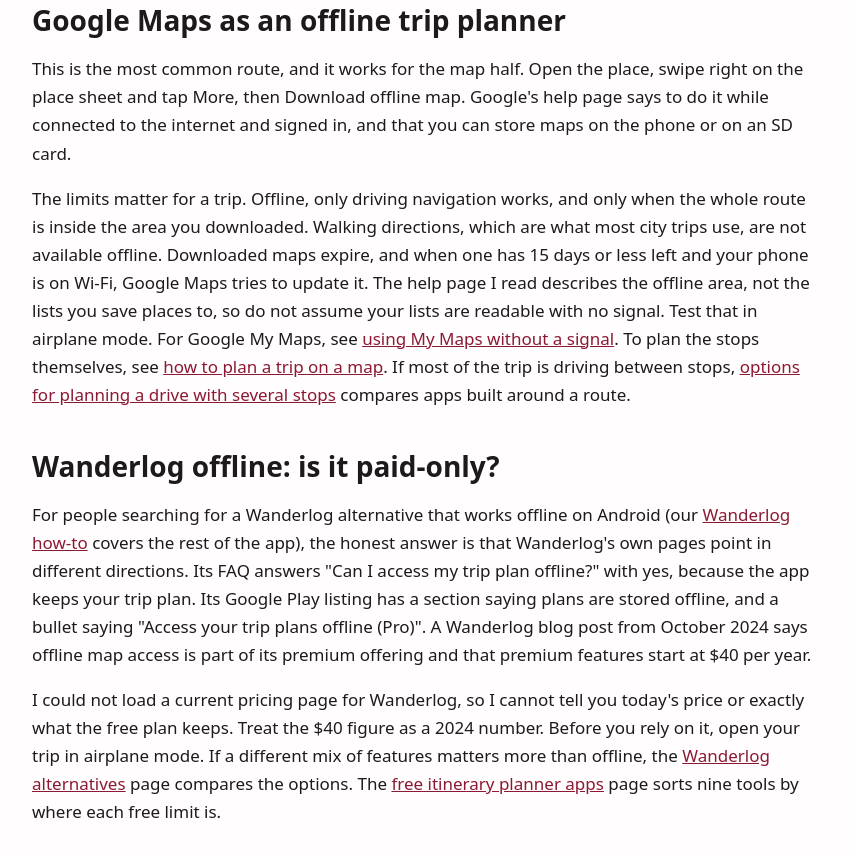
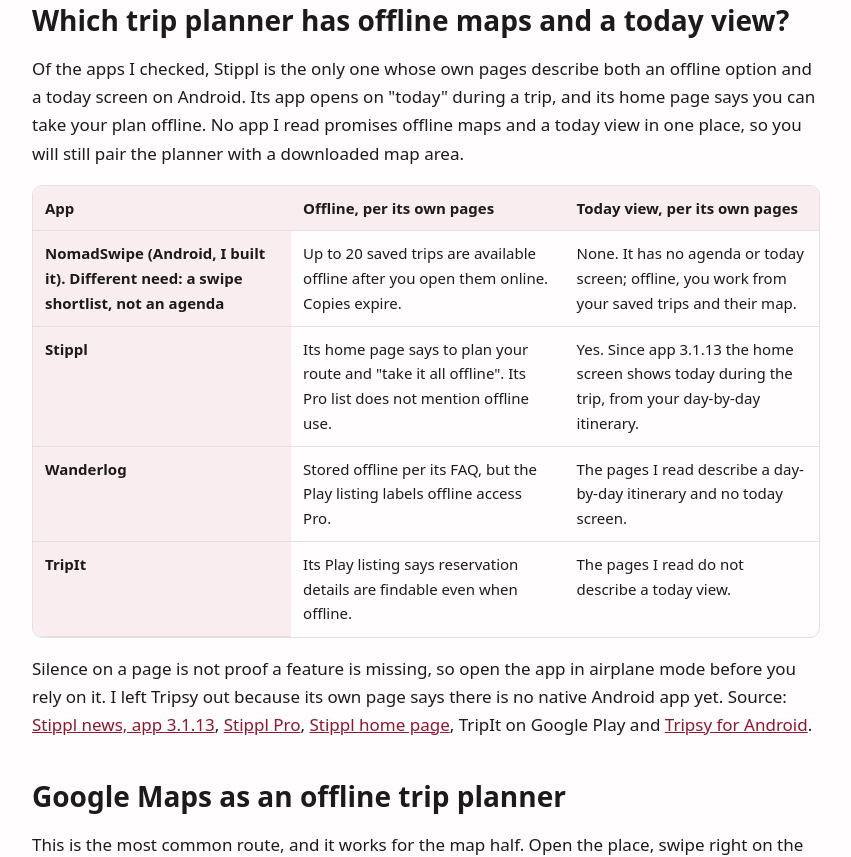
Before and after one commit to sbgeorgi/option3, a plain HTML site: page alternatives/offline-trip-planner-android.html in a window 1280 px wide. Shown: the part 2064-2921 px from the top of the page, without its empty margins (214-1065 px from the left). Drawn offline with Linux system fonts and the light colour scheme.

Commit message:
offline-trip-planner-android: section answering offline maps and today view (sourced same day)
Co-Authored-By: Claude Sonnet 5.5 <noreply@anthropic.com>

```diff
--- a/alternatives/offline-trip-planner-android.html
+++ b/alternatives/offline-trip-planner-android.html
@@ -245,6 +245,21 @@ main>p:first-child>a:only-child{display:inline-flex;align-items:center;min-heigh
   </table>
   </div>
 
+  <h2>Which trip planner has offline maps and a today view?</h2>
+  <p>Of the apps I checked, Stippl is the only one whose own pages describe both an offline option and a today screen on Android. Its app opens on "today" during a trip, and its home page says you can take your plan offline. No app I read promises offline maps and a today view in one place, so you will still pair the planner with a downloaded map area.</p>
+  <div class="tablewrap">
+  <table>
+    <thead><tr><th scope="col">App</th><th scope="col">Offline, per its own pages</th><th scope="col">Today view, per its own pages</th></tr></thead>
+    <tbody>
+      <tr><th scope="row">NomadSwipe (Android, I built it). Different need: a swipe shortlist, not an agenda</th><td>Up to 20 saved trips are available offline after you open them online. Copies expire.</td><td>None. It has no agenda or today screen; offline, you work from your saved trips and their map.</td></tr>
+      <tr><th scope="row">Stippl</th><td>Its home page says to plan your route and "take it all offline". Its Pro list does not mention offline use.</td><td>Yes. Since app 3.1.13 the home screen shows today during the trip, from your day-by-day itinerary.</td></tr>
+      <tr><th scope="row">Wanderlog</th><td>Stored offline per its FAQ, but the Play listing labels offline access Pro.</td><td>The pages I read describe a day-by-day itinerary and no today screen.</td></tr>
+      <tr><th scope="row">TripIt</th><td>Its Play listing says reservation details are findable even when offline.</td><td>The pages I read do not describe a today view.</td></tr>
+    </tbody>
+  </table>
+  </div>
+  <p>Silence on a page is not proof a feature is missing, so open the app in airplane mode before you rely on it. I left Tripsy out because its own page says there is no native Android app yet. Source: <a href="https://www.stippl.io/news/home-follows-your-trip">Stippl news, app 3.1.13</a>, <a href="https://www.stippl.io/pro">Stippl Pro</a>, <a href="https://www.stippl.io/">Stippl home page</a>, TripIt on Google Play and <a href="https://tripsy.app/android">Tripsy for Android</a>.</p>
+
   <h2>Google Maps as an offline trip planner</h2>
   <p>This is the most common route, and it works for the map half. Open the place, swipe right on the place sheet and tap More, then Download offline map. Google's help page says to do it while connected to the internet and signed in, and that you can store maps on the phone or on an SD card.</p>
   <p>The limits matter for a trip. Offline, only driving navigation works, and only when the whole route is inside the area you downloaded. Walking directions, which are what most city trips use, are not available offline. Downloaded maps expire, and when one has 15 days or less left and your phone is on Wi-Fi, Google Maps tries to update it. The help page I read describes the offline area, not the lists you save places to, so do not assume your lists are readable with no signal. Test that in airplane mode. For Google My Maps, see <a href="does-google-my-maps-work-offline.html">using My Maps without a signal</a>. To plan the stops themselves, see <a href="/alternatives/plan-a-trip-on-a-map.html">how to plan a trip on a map</a>. If most of the trip is driving between stops, <a href="/alternatives/roadtrippers-alternatives.html">options for planning a drive with several stops</a> compares apps built around a route.</p>
@@ -325,6 +340,10 @@ main>p:first-child>a:only-child{display:inline-flex;align-items:center;min-heigh
     <li>Mapstr Plus FAQ: <a href="https://mapstr.com/mapstore/fr/article/notion_12186274-f197-808b-9cec-dbc30725de78">mapstr.com/mapstore/fr/article/notion_12186274-f197-808b-9cec-dbc30725de78</a></li>
     <li>Organic Maps on Google Play: play.google.com/store/apps/details?id=app.organicmaps and <a href="https://organicmaps.app/">organicmaps.app</a></li>
     <li>OsmAnd: <a href="https://osmand.net/">osmand.net</a></li>
+    <li>Stippl news, the app now opens on your trip (app 3.1.13, 8 November 2026): <a href="https://www.stippl.io/news/home-follows-your-trip">stippl.io/news/home-follows-your-trip</a></li>
+    <li>Stippl Pro and free plan: <a href="https://www.stippl.io/pro">stippl.io/pro</a>, and Stippl home page: <a href="https://www.stippl.io/">stippl.io</a></li>
+    <li>TripIt on Google Play: play.google.com/store/apps/details?id=com.tripit</li>
+    <li>Tripsy for Android: <a href="https://tripsy.app/android">tripsy.app/android</a></li>
     <li>NomadSwipe facts: the public Google Play listing of NomadSwipe: Trip Planner, checked 2 November 2026.</li>
   </ul>
 
```
